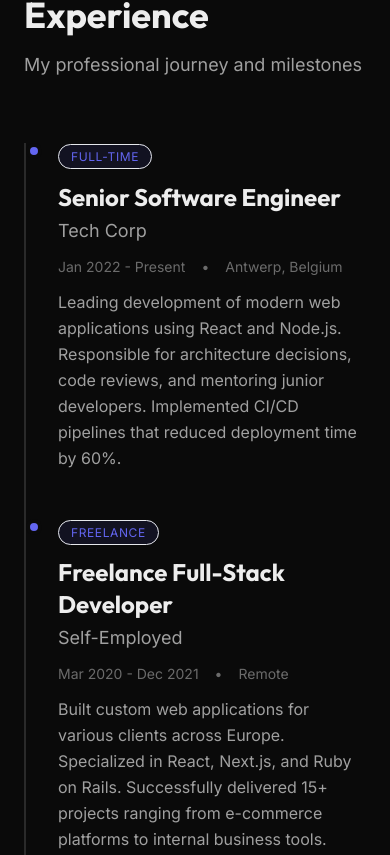
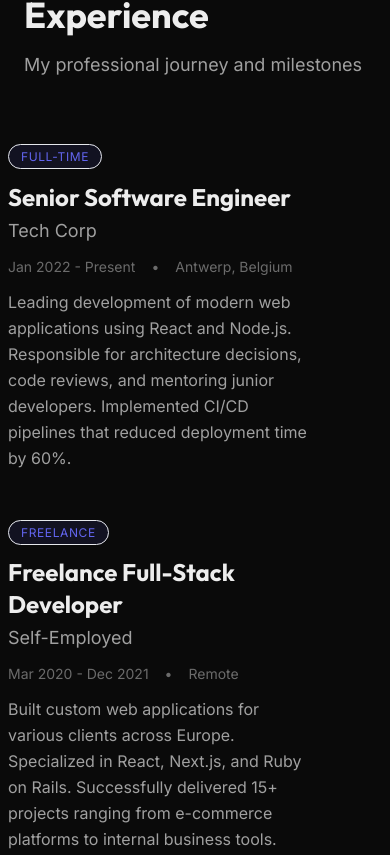
Before and after one commit to fousa/website, a Next.js app: page / in a window 390 px wide. Shown: the part 929-1784 px from the top of the page. Built offline with nearby package versions, Linux system fonts and the light colour scheme.

Commit message:
feat(task): disable heavy motion

```diff
--- a/src/components/sections/ProjectCard.tsx
+++ b/src/components/sections/ProjectCard.tsx
@@ -2,31 +2,64 @@
 
 import { motion } from "framer-motion";
 import type { Project } from "@/types";
+import { useMotionConfig } from "@/lib/use-motion-config";
 
 interface ProjectCardProps {
   project: Project;
 }
 
 export default function ProjectCard({ project }: ProjectCardProps) {
+  const { shouldReduceMotion, isMobile } = useMotionConfig();
+
+  // Simplified entrance animation for mobile
+  const entranceAnimation = shouldReduceMotion
+    ? {
+        initial: { opacity: 0 },
+        whileInView: { opacity: 1 },
+        transition: { duration: 0.3 },
+      }
+    : {
+        initial: { opacity: 0, y: 30 },
+        whileInView: { opacity: 1, y: 0 },
+        transition: { duration: 0.5 },
+      };
+
+  // Disable hover lift effect on mobile/touch devices
+  const hoverAnimation =
+    !isMobile && !shouldReduceMotion
+      ? {
+          y: -8,
+          boxShadow: "0 20px 25px -5px rgba(0, 0, 0, 0.8)",
+          borderColor: "var(--border-hover)",
+        }
+      : {};
+
+  // Disable featured badge animation on mobile
+  const featuredBadgeAnimation = shouldReduceMotion
+    ? {
+        initial: { opacity: 0 },
+        animate: { opacity: 1 },
+        transition: { duration: 0.3 },
+      }
+    : {
+        initial: { scale: 0, rotate: -180 },
+        animate: { scale: 1, rotate: 0 },
+        transition: { delay: 0.2, type: "spring" as const, stiffness: 200 },
+      };
+
   return (
     <motion.div
       className="group relative bg-background-secondary border border-border rounded-lg overflow-hidden"
-      initial={{ opacity: 0, y: 30 }}
-      whileInView={{ opacity: 1, y: 0 }}
+      {...entranceAnimation}
       viewport={{ once: true, margin: "-50px" }}
-      transition={{ duration: 0.5 }}
-      whileHover={{
-        y: -8,
-        boxShadow: "0 20px 25px -5px rgba(0, 0, 0, 0.8)",
-        borderColor: "var(--border-hover)",
-      }}
+      whileHover={hoverAnimation}
     >
       {/* Thumbnail */}
       <div className="aspect-video bg-background-tertiary relative overflow-hidden">
         {/* Placeholder for image - will use next/image in production */}
         <motion.div
           className="absolute inset-0 flex items-center justify-center text-foreground-muted"
-          whileHover={{ scale: 1.05 }}
+          whileHover={!isMobile ? { scale: 1.05 } : {}}
           transition={{ duration: 0.3 }}
         >
           <svg
@@ -46,9 +79,7 @@
         {project.featured && (
           <motion.div
             className="absolute top-3 right-3"
-            initial={{ scale: 0, rotate: -180 }}
-            animate={{ scale: 1, rotate: 0 }}
-            transition={{ delay: 0.2, type: "spring", stiffness: 200 }}
+            {...featuredBadgeAnimation}
           >
             <span className="font-body text-xs uppercase tracking-wider px-3 py-1 rounded-full bg-accent text-background font-semibold">
               Featured
--- a/src/components/sections/TimelineItem.tsx
+++ b/src/components/sections/TimelineItem.tsx
@@ -2,12 +2,15 @@
 
 import { motion } from "framer-motion";
 import type { TimelineItem as TimelineItemType } from "@/types";
+import { useMotionConfig } from "@/lib/use-motion-config";
 
 interface TimelineItemProps {
   item: TimelineItemType;
 }
 
 export default function TimelineItem({ item }: TimelineItemProps) {
+  const { shouldReduceMotion } = useMotionConfig();
+
   const formatDate = (date: string) => {
     const d = new Date(date);
     return d.toLocaleDateString("en-US", { month: "short", year: "numeric" });
@@ -19,21 +22,42 @@
       }`
     : formatDate(item.startDate);
 
+  // Simplified animations for mobile/reduced motion
+  const containerAnimation = shouldReduceMotion
+    ? {
+        initial: { opacity: 0 },
+        whileInView: { opacity: 1 },
+        transition: { duration: 0.3 },
+      }
+    : {
+        initial: { opacity: 0, x: -50 },
+        whileInView: { opacity: 1, x: 0 },
+        transition: { duration: 0.6, ease: "easeOut" as const },
+      };
+
+  const dotAnimation = shouldReduceMotion
+    ? {
+        initial: { opacity: 0 },
+        whileInView: { opacity: 1 },
+        transition: { duration: 0.2 },
+      }
+    : {
+        initial: { scale: 0 },
+        whileInView: { scale: 1 },
+        transition: { duration: 0.4, delay: 0.2 },
+      };
+
   return (
     <motion.div
       className="relative pl-8 pb-12 border-l-2 border-border"
-      initial={{ opacity: 0, x: -50 }}
-      whileInView={{ opacity: 1, x: 0 }}
+      {...containerAnimation}
       viewport={{ once: true, margin: "-100px" }}
-      transition={{ duration: 0.6, ease: "easeOut" }}
     >
       {/* Timeline Dot */}
       <motion.div
         className="absolute left-0 top-0 -translate-x-[9px] w-4 h-4 rounded-full bg-accent border-4 border-background"
-        initial={{ scale: 0 }}
-        whileInView={{ scale: 1 }}
+        {...dotAnimation}
         viewport={{ once: true, margin: "-100px" }}
-        transition={{ duration: 0.4, delay: 0.2 }}
       />
 
       <div className="space-y-3">
--- /dev/null
+++ b/src/lib/use-motion-config.ts
@@ -0,0 +1,34 @@
+"use client";
+
+import { useReducedMotion } from "framer-motion";
+import { useEffect, useState } from "react";
+
+/**
+ * Hook to detect mobile devices and reduced motion preferences
+ * Returns configuration for optimal motion settings
+ */
+export function useMotionConfig() {
+  const prefersReducedMotion = useReducedMotion();
+  const [isMobile, setIsMobile] = useState(false);
+
+  useEffect(() => {
+    // Detect if device is mobile based on screen width
+    const checkMobile = () => {
+      setIsMobile(window.innerWidth < 768); // md breakpoint
+    };
+
+    checkMobile();
+    window.addEventListener("resize", checkMobile);
+
+    return () => window.removeEventListener("resize", checkMobile);
+  }, []);
+
+  // Reduce motion if user prefers it OR if on mobile for better performance
+  const shouldReduceMotion = prefersReducedMotion || isMobile;
+
+  return {
+    isMobile,
+    prefersReducedMotion,
+    shouldReduceMotion,
+  };
+}
```
Also changed, not shown: project_docs/TASKS.md (+1 -1 lines), src/lib/motion.ts (added, +46 -0 lines).
